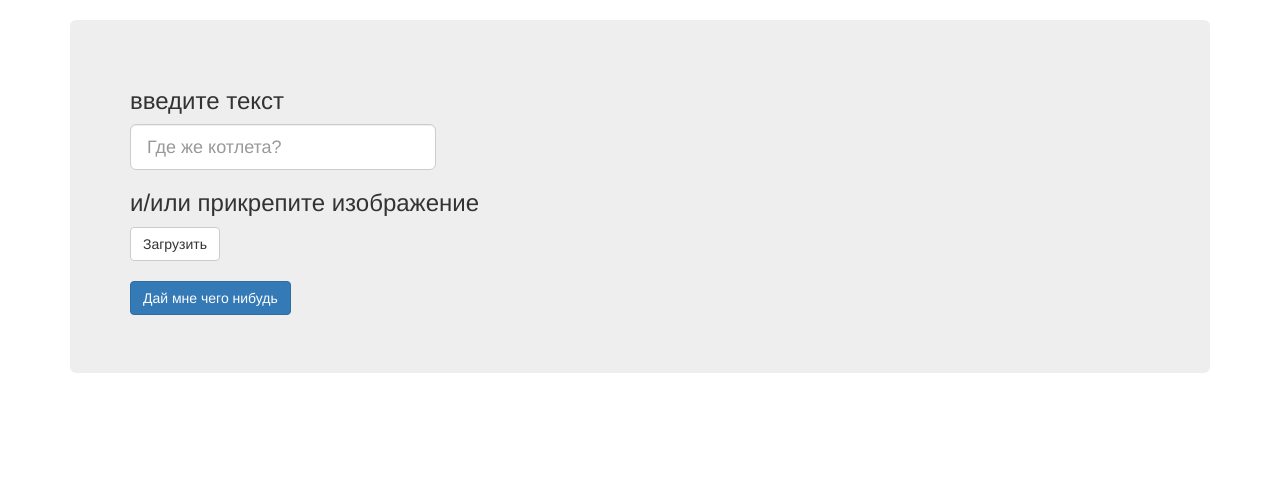
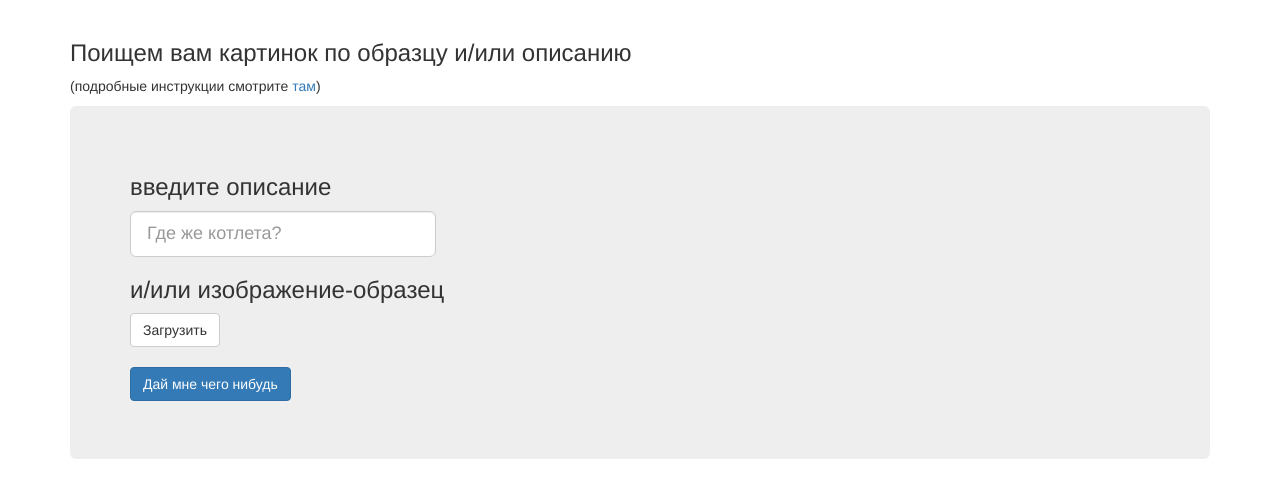
Before and after one commit to menshikh-iv/image2pic, a Flask app: page / in a window 1280 px wide. Shown: the part 51-549 px from the top of the page. Run offline with Flask 2, Linux system fonts and the light colour scheme; parts of the project's set-up code (start-up, migrations or seed data) failed here and were passed over; some libraries are stand-ins or nearby versions.

Commit message:
instruction

```diff
--- a/webapp/app/templates/main.html
+++ b/webapp/app/templates/main.html
@@ -6,11 +6,13 @@
 <body>
 {% include 'menu.html' %}
 <div class="container">
+    <h3>Поищем вам картинок по образцу и/или описанию</h3>
+    <p>(подробные инструкции смотрите <a href="/about">там</a>)</p>
     <div class="jumbotron">
-        <h3>введите текст</h3>
+        <h3>введите описание</h3>
         <form method="post" action="/processing" id="dataform" enctype="multipart/form-data">
             <input name="search_text" class="form-control input-lg" id="myInput" placeholder="Где же котлета?" type="text">
-            <h3>и/или прикрепите изображение</h3>
+            <h3>и/или изображение-образец</h3>
             <div style='position:relative;'>
                  <a class='btn btn-default btn-file' href='javascript:;'>
                         Загрузить<input type="file" style='position:absolute;z-index:2;top:0;left:0;filter: alpha(opacity=0);-ms-filter:"progid:DXImageTransform.Microsoft.Alpha(Opacity=0)";opacity:0;background-color:transparent;color:transparent;'
@@ -18,7 +20,6 @@
                                         onchange='$("span#upload-file-info").text($(this).val().replace("C:\\fakepath\\", ""))'
                                         accept="image/jpeg,image/png,image/bmp,.jpeg,.png,.bmp">
                  </a>
-                 &nbsp;
                  <span class='label label-info' id="upload-file-info"></span>
             </div>
             <h3>
```
